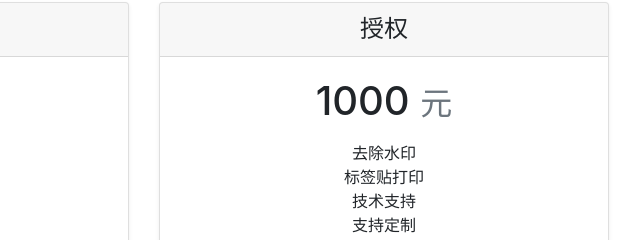
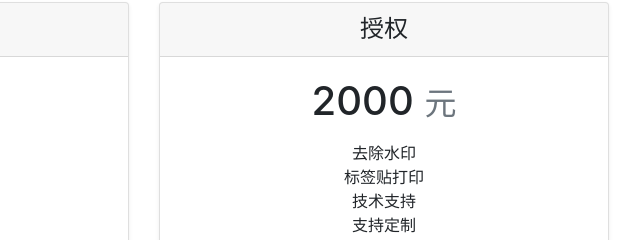
Before and after one commit to houdetech/enterprise.github.io, a plain HTML site: page index.html in a window 1280 px wide. Shown: the part 2151-2391 px from the top of the page, 496-1136 px from the left. Drawn offline with Linux system fonts and the light colour scheme.

Commit message:
Update index.html

```diff
--- a/index.html
+++ b/index.html
@@ -157,7 +157,7 @@
                     <h4 class="my-0 font-weight-normal"><a name="pricing">授权</a></h4>
                 </div>
                 <div class="card-body">
-                    <h1 class="card-title pricing-card-title">1000 <small class="text-muted">元</small></h1>
+                    <h1 class="card-title pricing-card-title">2000 <small class="text-muted">元</small></h1>
                     <ul class="list-unstyled mt-3 mb-4">
                         <li>去除水印</li>
                         <li>标签贴打印</li>
```
